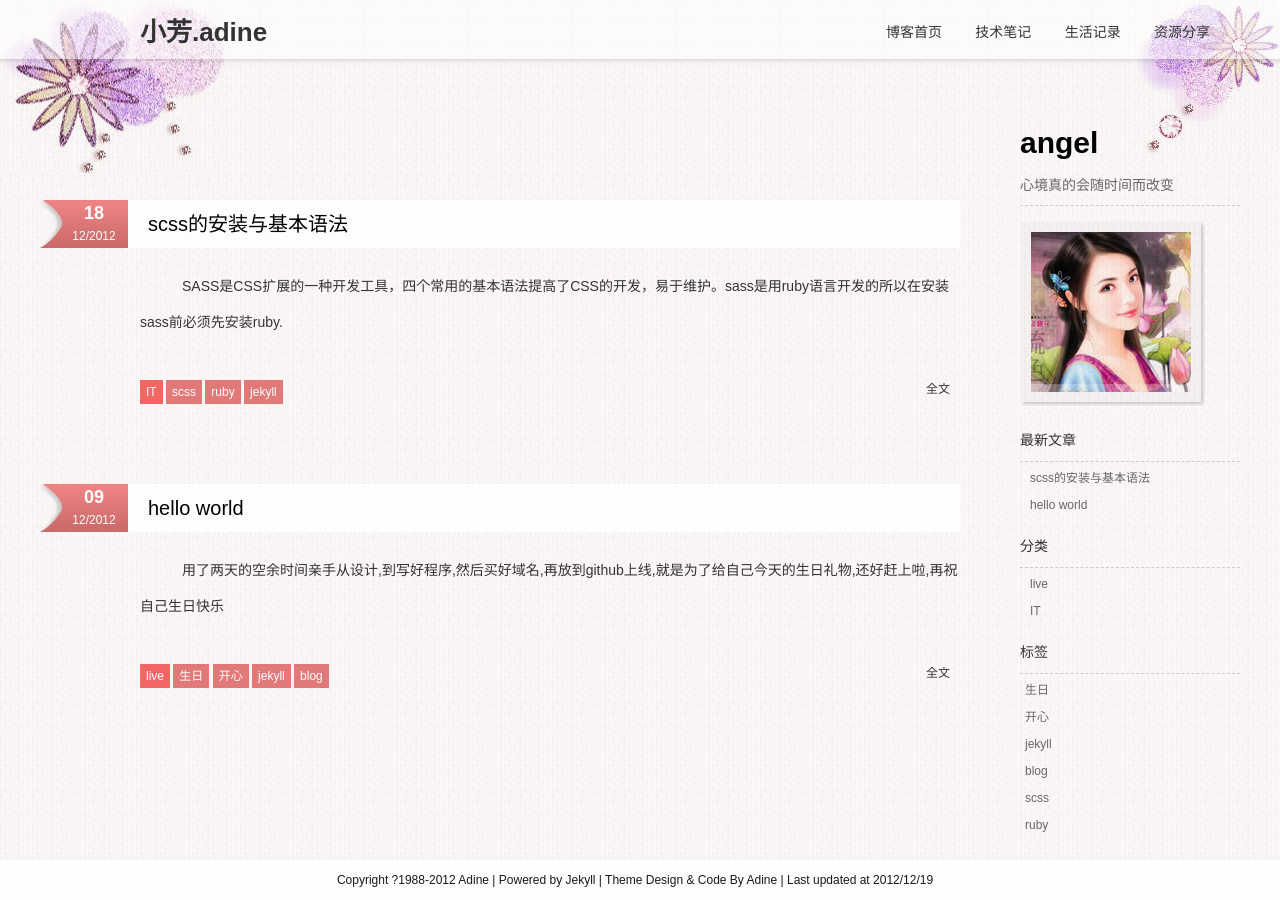
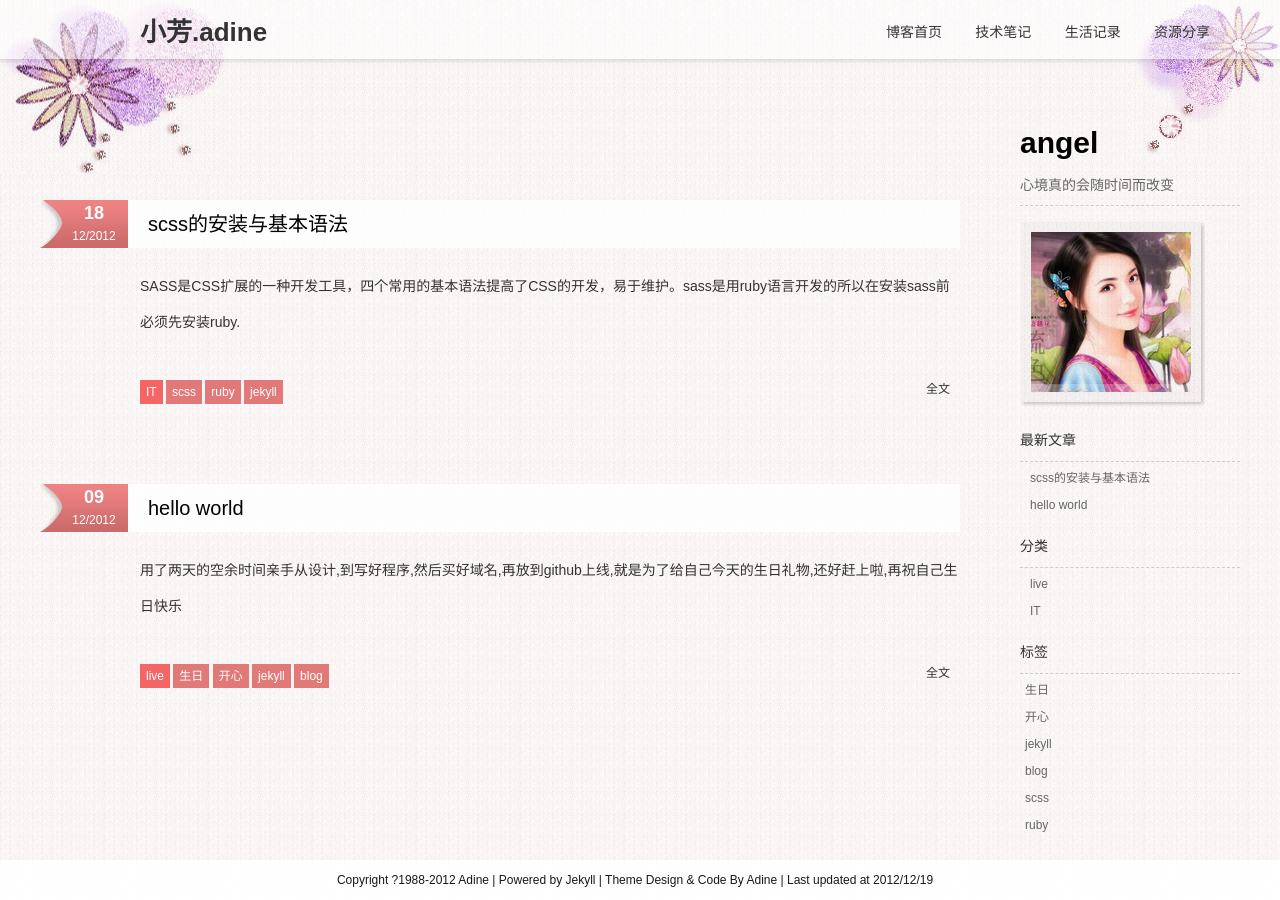
Before and after one commit to adine-zhu/myblog, a Jekyll site: the page built from index.html, in a window 1280 px wide. Built offline with Jekyll 4.4.1, drawn with Linux system fonts in a browser that asks for light colours; comment, search, counter and statistics services are not loaded.

Commit message:
update css

```diff
--- a/css/master.css
+++ b/css/master.css
@@ -127,7 +127,7 @@ html{
 	line-height:36px;
 	font-size:14px;
 	margin:20px 0 40px 100px;
-	text-indent:3em;
+
 	}
 
 .item-foot{
```
